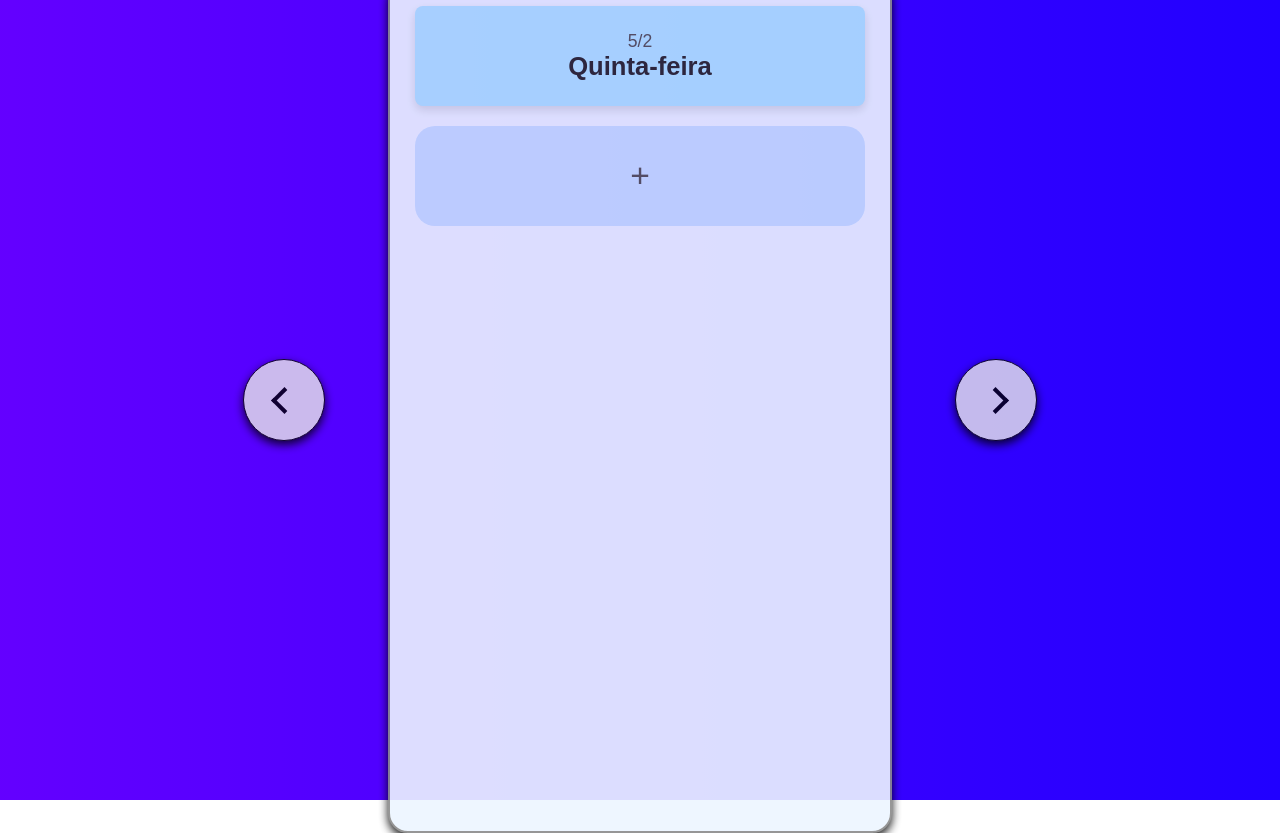
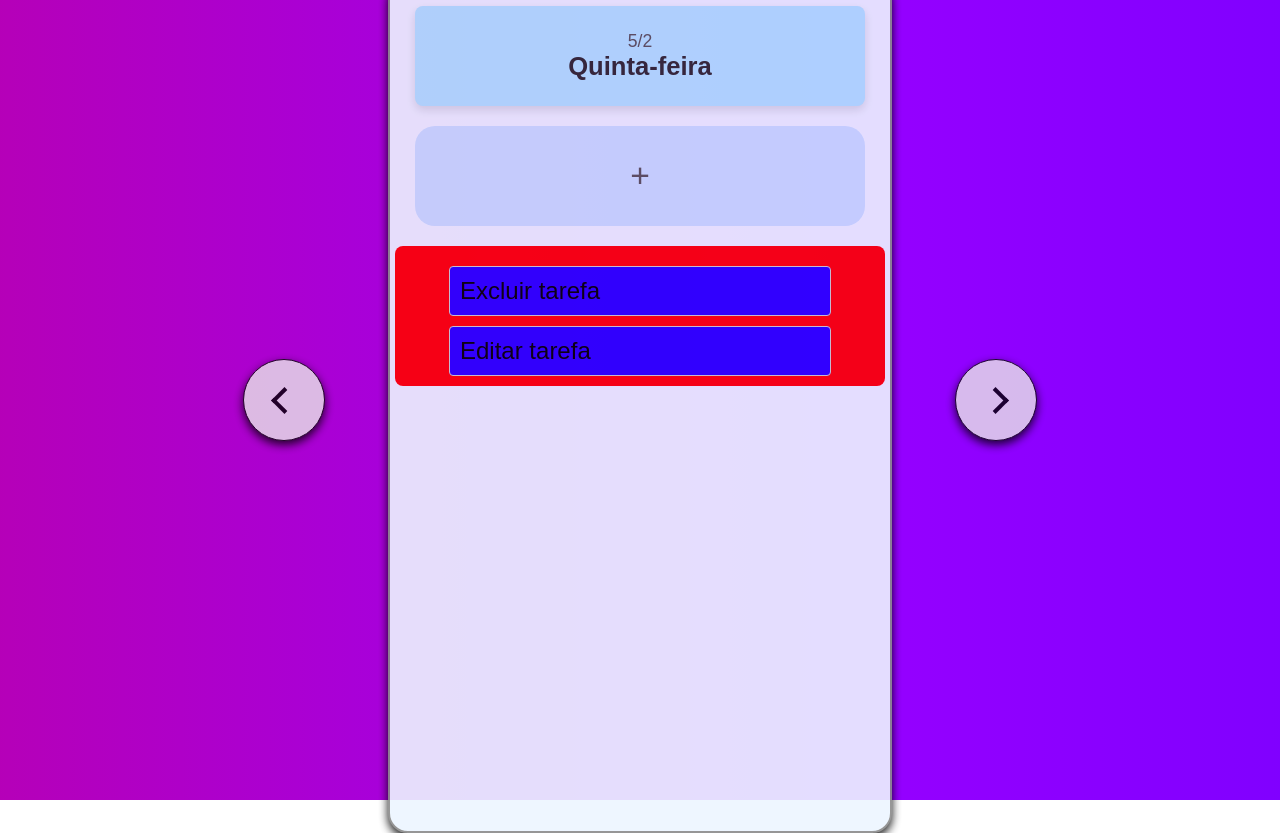
Before and after one commit to FabricioSMachado/react-planner, a React (Create React App) app in the folder aristopoles/: page / in a window 1280 px wide. Built offline with nearby package versions, Linux system fonts and the light colour scheme; the HTML template or start-up script is replaced by a standard one.

Commit message:
nada funciona, a validacao funciona

```diff
--- a/aristopoles/src/App.js
+++ b/aristopoles/src/App.js
@@ -3,6 +3,7 @@ import DataPlanner from './components/dataPlanner';
 import TarefaPlanner from './components/tarefaPlanner';
 import BotaoPlanner from './components/botaoPlanner';
 import Navegacao from './components/navegacao';
+import MenuTarefa from './components/menuTarefa';
 
 function App() {
 
@@ -15,14 +16,33 @@ function App() {
   const [horaTarefa, setHoraTarefa] = useState("");
 
   const [tarefas, setTarefas] = useState([]);
- //teste
+
+
+
   function salvarTarefa() {
+
+    if (!descricaoTarefa.trim() && !horaTarefa.trim()) {
+      alert("Preencha a descrição e a hora da tarefa antes de salvar.");
+      return;
+    }
+
+    if (!descricaoTarefa.trim()) {
+      alert("Preencha a descrição da tarefa antes de salvar.");
+      return;
+    }
+
+    if (!horaTarefa.trim()) {
+      alert("Preencha a hora da tarefa antes de salvar.");
+      return;
+    }
+
     const novaTarefa = {
       id: Date.now(),
       dia: diaAtual,
       descricao: descricaoTarefa,
       hora: horaTarefa,
-      concluida: false
+      concluida: false,
+      menuAberto: false
     };
 
     setTarefas(prevTarefas => [...prevTarefas, novaTarefa]);
@@ -33,7 +53,10 @@ function App() {
 
     setDescricaoTarefa("");
     setHoraTarefa("");
+
+    alternaModoPlanner();
   }
+
 
   function atualizaDiaAtual(direction) {
     const novoDia = new Date(diaAtual);
@@ -55,13 +78,25 @@ function App() {
   }
 
 
+  function toggleMenuTarefa(idTarefa) {
+    setTarefas(prevTarefas =>
+      prevTarefas.map(tarefa => ({
+        ...tarefa,
+        menuAberto: tarefa.id === idTarefa ? !tarefa.menuAberto : false
+      }))
+    );
+  }
+
+
+
     return (
       <main>
           <Navegacao direction="left" event={atualizaDiaAtual} />
         <div className="planner-dia">
             <DataPlanner diaAtual={diaAtual}/>
-            <TarefaPlanner modoPlanner={modoPlanner} descricaoTarefa={descricaoTarefa} horaTarefa={horaTarefa} setDescricaoTarefa={setDescricaoTarefa} setHoraTarefa={setHoraTarefa} diaAtual={diaAtual} tarefas={tarefas} />
+            <TarefaPlanner modoPlanner={modoPlanner} descricaoTarefa={descricaoTarefa} horaTarefa={horaTarefa} setDescricaoTarefa={setDescricaoTarefa} setHoraTarefa={setHoraTarefa} diaAtual={diaAtual} tarefas={tarefas} toggleMenuTarefa={toggleMenuTarefa} />
             <BotaoPlanner modoPlanner={modoPlanner} eventModoPlanner={alternaModoPlanner} eventSalvarTarefa={salvarTarefa}   />
+            <MenuTarefa />
         </div>
         <Navegacao direction="right" event={atualizaDiaAtual} />
     </main>
--- a/aristopoles/src/components/botaoPlanner.js
+++ b/aristopoles/src/components/botaoPlanner.js
@@ -6,7 +6,6 @@ function BotaoPlanner({ modoPlanner, eventModoPlanner, eventSalvarTarefa }) {
     function handleClick() {
         if (modoPlanner === 1) {
             eventSalvarTarefa();
-            eventModoPlanner();
         } else {
             eventModoPlanner();
         }
--- /dev/null
+++ b/aristopoles/src/components/menuTarefa.js
@@ -0,0 +1,17 @@
+import styles from "./menuTarefa.module.css";
+
+function menuTarefa() {
+
+    return (
+        <div className={styles.menuTarefa}>
+            <div className={styles.menuTarefaItem}>
+                Excluir tarefa
+            </div>
+            <div className={styles.menuTarefaItem}>
+                Editar tarefa
+            </div>
+        </div>
+    );
+}
+
+export default menuTarefa
--- /dev/null
+++ b/aristopoles/src/components/menuTarefa.module.css
@@ -0,0 +1,22 @@
+.menuTarefa {
+    width: 90%;
+    height: 100px;
+    display: flex;
+    flex-direction: column;
+    align-items: center;
+    gap: 10px;
+    padding: 20px;
+    background-color: #ff0000;
+    border-radius: 8px;
+}
+
+.menuTarefaItem {
+    width: 80%;
+    height: 50px;
+    padding: 10px;
+    background-color: #2600ff;
+    border: 1px solid #ccc;
+    border-radius: 4px;
+    cursor: pointer;
+    transition: background-color 0.3s ease;
+}
--- a/aristopoles/src/components/tarefaPlanner.js
+++ b/aristopoles/src/components/tarefaPlanner.js
@@ -1,7 +1,7 @@
 import styles from './tarefaPlanner.module.css'
 
 
-function TarefaPlanner({ modoPlanner, tarefas, descricaoTarefa, horaTarefa, setDescricaoTarefa, setHoraTarefa, diaAtual }) {
+function TarefaPlanner({ modoPlanner, tarefas, descricaoTarefa, horaTarefa, setDescricaoTarefa, setHoraTarefa, diaAtual, toggleMenuTarefa }) {
 
     console.log("PROPS COMPLETAS:", arguments[0]);
 
@@ -18,6 +18,13 @@ console.log("diaAtual:", diaAtual);
         d1.getDate() === d2.getDate()
     );
     });
+
+
+    function handleClickMenuTarefa() {
+        toggleMenuTarefa();
+    }
+
+
 
     if (modoPlanner === 0) {
     return (
@@ -39,7 +46,7 @@ console.log("diaAtual:", diaAtual);
                 {tarefa.hora}
                 </span>
             </div>
-            <div className={styles.acaoTarefa}>
+            <div value={tarefa.id} onClick={handleClickMenuTarefa} className={styles.acaoTarefa}>
                 :
             </div>
             </div>
@@ -59,6 +66,7 @@ console.log("diaAtual:", diaAtual);
                 type="text"
                 placeholder="Nome da tarefa"
                 className={styles.inputTexto}
+                required
             />
 
                 <input
@@ -66,6 +74,7 @@ console.log("diaAtual:", diaAtual);
                 onChange={(e) => setHoraTarefa(e.target.value)}
                 type="time"
                 className={styles.inputHora}
+                required
                 />
             </form>
         </div>
```
